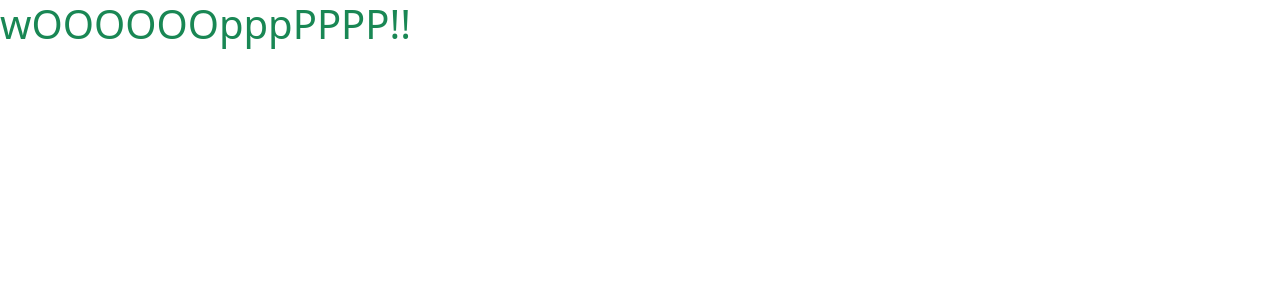
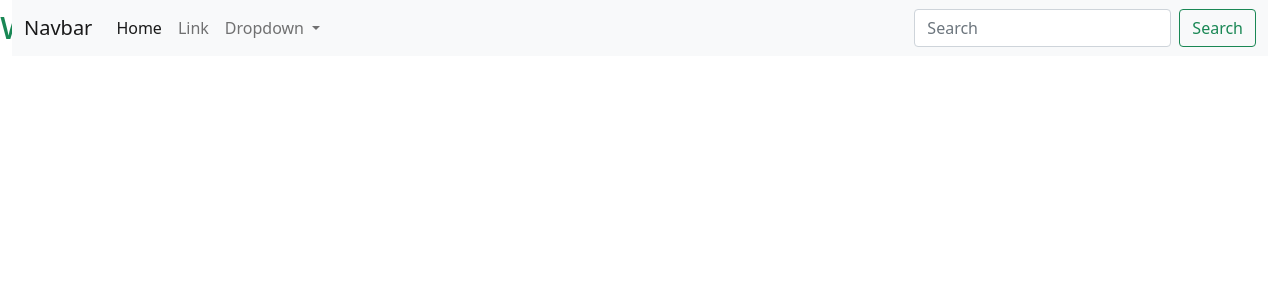
Before and after one commit to mjjstockman/e-commerce, a Django app: page / in a window 1280 px wide. Shown: the top 300 px of the page. Run offline with Django 3.2, Linux system fonts and the light colour scheme.

Commit message:
Add staticfiles_dirs to settings

```diff
--- a/e_commerce/settings.py
+++ b/e_commerce/settings.py
@@ -136,6 +136,7 @@ USE_TZ = True
 # https://docs.djangoproject.com/en/3.2/howto/static-files/
 
 STATIC_URL = '/static/'
+STATICFILES_DIRS = (os.path.join(BASE_DIR, 'static'),)
 
 # Default primary key field type
 # https://docs.djangoproject.com/en/3.2/ref/settings/#default-auto-field
--- a/templates/base.html
+++ b/templates/base.html
@@ -16,6 +16,7 @@
     {% block corecss %}
     <link href="https://cdn.jsdelivr.net/npm/bootstrap@5.1.3/dist/css/bootstrap.min.css" rel="stylesheet"
         integrity="sha384-1BmE4kWBq78iYhFldvKuhfTAU6auU8tT94WrHftjDbrCEXSU1oBoqyl2QvZ6jIW3" crossorigin="anonymous">
+    <link rel="stylesheet" href="{% static 'css/base.css' %}">
     {% endblock %}
 
     {% block extra_css %}
@@ -34,7 +35,46 @@
 </head>
 
 <body>
-    <header class="container-fluid fixed-top"></header>
+    <header class="container-fluid fixed-top">
+        <nav class="navbar navbar-expand-lg navbar-light bg-light">
+            <div class="container-fluid">
+                <a class="navbar-brand" href="#">Navbar</a>
+                <button class="navbar-toggler" type="button" data-bs-toggle="collapse"
+                    data-bs-target="#navbarSupportedContent" aria-controls="navbarSupportedContent"
+                    aria-expanded="false" aria-label="Toggle navigation">
+                    <span class="navbar-toggler-icon"></span>
+                </button>
+                <div class="collapse navbar-collapse" id="navbarSupportedContent">
+                    <ul class="navbar-nav me-auto mb-2 mb-lg-0">
+                        <li class="nav-item">
+                            <a class="nav-link active" aria-current="page" href="#">Home</a>
+                        </li>
+                        <li class="nav-item">
+                            <a class="nav-link" href="#">Link</a>
+                        </li>
+                        <li class="nav-item dropdown">
+                            <a class="nav-link dropdown-toggle" href="#" id="navbarDropdown" role="button"
+                                data-bs-toggle="dropdown" aria-expanded="false">
+                                Dropdown
+                            </a>
+                            <ul class="dropdown-menu" aria-labelledby="navbarDropdown">
+                                <li><a class="dropdown-item" href="#">Action</a></li>
+                                <li><a class="dropdown-item" href="#">Another action</a></li>
+                                <li>
+                                    <hr class="dropdown-divider">
+                                </li>
+                                <li><a class="dropdown-item" href="#">Something else here</a></li>
+                            </ul>
+                        </li>
+                    </ul>
+                    <form class="d-flex">
+                        <input class="form-control me-2" type="search" placeholder="Search" aria-label="Search">
+                        <button class="btn btn-outline-success" type="submit">Search</button>
+                    </form>
+                </div>
+            </div>
+        </nav>
+    </header>
     {% if messages %}
     <div class="message-contrainer"></div>
     {% endif %}
@@ -43,6 +83,7 @@
     {% endblock %}
 
     {% block content %}
+
     {% endblock %}
 
     {% block postloadjs %}
```
Also changed, not shown: static/css/base.css (added).
